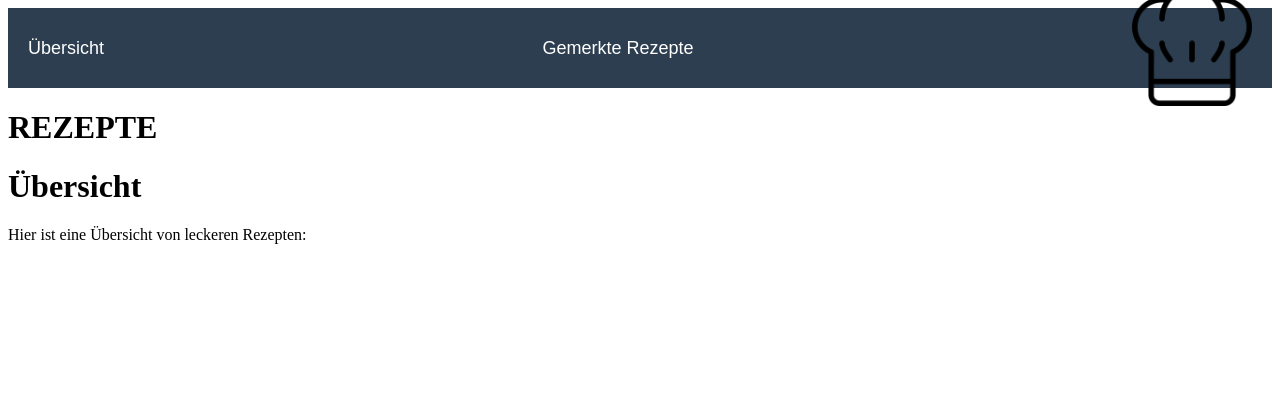
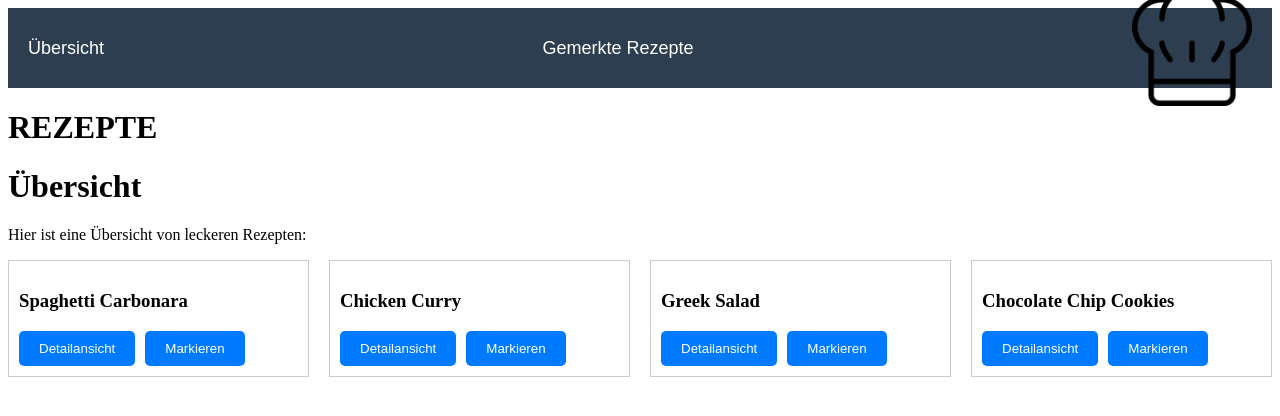
Before and after one commit to SaruniaOwO/Neue-Datenbank-Konzepte---Scharle, a Vue app in the folder front-end/: page /Uebersicht in a window 1280 px wide. Shown: the top 416 px of the page. Built offline with nearby package versions, Linux system fonts and the light colour scheme.

Commit message:
Daten werden Testmäßig aus JSON geladen und in der Detail Page angezeigt. Grundlage für GemerkteRezeptePage angelegt

```diff
--- a/front-end/src/App.vue
+++ b/front-end/src/App.vue
@@ -1,7 +1,9 @@
 <template>
   <NavBar/>
   <h1> REZEPTE </h1>
+  <div class="page-wrap">
   <router-view></router-view>
+</div>
 </template>
 
 <script>
--- a/front-end/src/Pages/GemerkteRezeptePage.vue
+++ b/front-end/src/Pages/GemerkteRezeptePage.vue
@@ -1,10 +1,64 @@
 <template>
-    <h1> GemerkteRezepte </h1>
-    <p>Das sind deine gemerkten Rezepte:</p>
-  </template>
+  <div>
+    <h1>Gemerkte Rezepte</h1>
+    <p>Hier sind deine gemerkten Rezepte:</p>
+    <div v-if="markedRecipes.length > 0">
+      <div v-for="recipeId in markedRecipes" :key="recipeId" class="recipe-item">
+        <h3>{{ getRecipeName(recipeId) }}</h3>
+        <ul>
+          <li v-for="ingredient in getRecipeIngredients(recipeId)" :key="ingredient.name">
+            {{ ingredient.amount ? ingredient.amount + ' ' : '' }}{{ ingredient.name }}
+          </li>
+        </ul>
+      </div>
+    </div>
+    <p v-else>Keine Rezepte gemerkt.</p>
+  </div>
+</template>
 
-  <script>
-      export default {
-        name: 'GemerkteRezeptePage',
-      }
-  </script>
+<script>
+import { recipes } from '@/tempdata';
+
+export default {
+  name: 'GemerkteRezeptePage',
+  data() {
+    return {
+      recipes: recipes,
+      markedRecipes: [],
+    };
+  },
+  methods: {
+    getRecipeName(recipeId) {
+      const recipe = this.recipes.find(recipe => recipe.recipe_id === recipeId);
+      return recipe ? recipe.recipe_name : '';
+    },
+    getRecipeIngredients(recipeId) {
+      const recipe = this.recipes.find(recipe => recipe.recipe_id === recipeId);
+      return recipe ? recipe.ingredients : [];
+    },
+  },
+  mounted() {
+    // Laden der markierten Rezepte aus dem LocalStorage beim Aufrufen der Seite
+    this.markedRecipes = JSON.parse(localStorage.getItem('markedRecipes')) || [];
+  },
+};
+</script>
+
+
+
+<style scoped>
+.recipe-item {
+  border: 1px solid #ccc;
+  padding: 10px;
+  margin-bottom: 10px;
+}
+
+ul {
+  list-style-type: none;
+  padding: 0;
+}
+
+li {
+  margin-left: 20px;
+}
+</style>
--- /dev/null
+++ b/front-end/src/Pages/RezeptDetailPage.vue
@@ -0,0 +1,77 @@
+<template>
+  <div>
+    <h1>{{ recipeName }}</h1>
+    <p>Zutaten:</p>
+    <ul>
+      <li v-for="ingredient in ingredients" :key="ingredient.name">
+        {{ ingredient.name }}{{ ingredient.amount ? ' - ' + ingredient.amount : '' }}
+      </li>
+    </ul>
+  </div>
+</template>
+
+<script>
+import { recipes } from '@/tempdata';
+
+export default {
+  name: 'RezeptDetailPage',
+  data() {
+    return {
+      recipeName: '',
+      ingredients: []
+    }
+  },
+  mounted() {
+    this.fetchRecipeData();
+  },
+  methods: {
+    fetchRecipeData() {
+      const recipeId = this.$route.params.recipeId;
+      const recipe = recipes.find(recipe => recipe.recipe_id === Number(recipeId));
+
+      if (recipe) {
+        this.recipeName = recipe.recipe_name;
+        this.ingredients = recipe.ingredients.map(ingredient => {
+          return {
+            name: ingredient.name,
+            amount: ingredient.amount
+          };
+        });
+      } else {
+        console.error('Rezept nicht gefunden.');
+      }
+    }
+  }
+}
+</script>
+
+
+
+<style scoped>
+h1 {
+  color: #333;
+  margin-bottom: 10px;
+}
+
+ul {
+  list-style-type: none;
+  padding: 0;
+}
+
+li {
+  margin-bottom: 5px;
+}
+
+.router-link {
+  display: inline-block;
+  padding: 10px 20px;
+  background-color: #007bff;
+  color: #fff;
+  text-decoration: none;
+  border-radius: 5px;
+}
+
+.router-link:hover {
+  background-color: #0056b3;
+}
+</style>
--- a/front-end/src/Pages/UebersichtPage.vue
+++ b/front-end/src/Pages/UebersichtPage.vue
@@ -2,11 +2,71 @@
   <div>
     <h1>Übersicht</h1>
     <p>Hier ist eine Übersicht von leckeren Rezepten:</p>
+    <div class="recipe-grid">
+      <div v-for="recipe in recipes" :key="recipe.recipe_id" class="recipe-item">
+        <h3>{{ recipe.recipe_name }}</h3>
+        <button @click="goToDetailPage(recipe.recipe_id)">Detailansicht</button>
+        <button @click="toggleMarked(recipe.recipe_id)">
+          {{ isMarked(recipe.recipe_id) ? 'Markierung aufheben' : 'Markieren' }}
+        </button>
+      </div>
+    </div>
   </div>
 </template>
 
 <script>
+import { recipes } from '@/tempdata';
+
 export default {
   name: 'UebersichtPage',
+  data() {
+    return {
+      recipes,
+      markedRecipes: [],
+    };
+  },
+  methods: {
+    goToDetailPage(recipeId) {
+      this.$router.push(`/Uebersicht/${recipeId}`);
+    },
+    toggleMarked(recipeId) {
+      const index = this.markedRecipes.indexOf(recipeId);
+      if (index !== -1) {
+        this.markedRecipes.splice(index, 1);
+      } else {
+        this.markedRecipes.push(recipeId);
+      }
+    },
+    isMarked(recipeId) {
+      return this.markedRecipes.includes(recipeId);
+    },
+  },
+};
+</script>
+
+<style scoped>
+.recipe-grid {
+  display: grid;
+  grid-template-columns: repeat(auto-fill, minmax(300px, 1fr));
+  gap: 20px;
 }
-</script>
+
+.recipe-item {
+  border: 1px solid #ccc;
+  padding: 10px;
+}
+
+button {
+  padding: 10px 20px;
+  margin-right: 10px;
+  background-color: #007bff;
+  color: #fff;
+  border: none;
+  border-radius: 5px;
+  cursor: pointer;
+}
+
+button:hover {
+  background-color: #0056b3;
+}
+</style>
--- a/front-end/src/main.js
+++ b/front-end/src/main.js
@@ -3,16 +3,24 @@ import App from './App.vue'
 import { createRouter, createWebHistory } from 'vue-router'
 import GemerkteRezeptePage from './Pages/GemerkteRezeptePage.vue';
 import UebersichtPage from './Pages/UebersichtPage.vue';
+import RezeptDetailPage from './Pages/RezeptDetailPage.vue';
 
 const router = createRouter({
     history: createWebHistory(process.env.BASE_URL),
-    routes: [{
-        path: '/Uebersicht',
-        component: UebersichtPage,
-    },{
-        path: '/Gemerkterezepte',
-        component: GemerkteRezeptePage,
-    }]
+    routes: [
+        {
+            path: '/Uebersicht',
+            component: UebersichtPage,
+        },
+        {
+            path: '/Gemerkterezepte',
+            component: GemerkteRezeptePage,
+        },
+        {
+            path: '/Uebersicht/:recipeId',
+            component: RezeptDetailPage,
+        }
+    ]
 });
 
 createApp(App)
--- a/front-end/src/tempdata.js
+++ b/front-end/src/tempdata.js
@@ -1,56 +1,60 @@
-[
+export const recipes = [
   {
+    "recipe_id": 1,
     "recipe_name": "Spaghetti Carbonara",
     "ingredients": [
-        "200g Spaghetti",
-        "100g Pancetta",
-        "2 Eier",
-        "50g Parmesan",
-        "Salz",
-        "Pfeffer"
+      { "name": "Spaghetti", "amount": "200g" },
+      { "name": "Pancetta", "amount": "100g" },
+      { "name": "Eier", "amount": "2" },
+      { "name": "Parmesan", "amount": "50g" },
+      { "name": "Salz" },
+      { "name": "Pfeffer" }
     ]
   },
   {
+    "recipe_id": 2,
     "recipe_name": "Chicken Curry",
     "ingredients": [
-        "500g Hähnchenbrust",
-        "1 Zwiebel",
-        "2 Knoblauchzehen",
-        "1 Dose Kokosmilch",
-        "2 EL Currypaste",
-        "1 EL Sojasauce",
-        "1 EL Honig",
-        "Salz",
-        "Pfeffer",
-        "Öl zum Braten"
+      { "name": "Hähnchenbrust", "amount": "500g" },
+      { "name": "Zwiebel" },
+      { "name": "Knoblauchzehen", "amount": "2" },
+      { "name": "Kokosmilch", "amount": "1 Dose" },
+      { "name": "Currypaste", "amount": "2 EL" },
+      { "name": "Sojasauce", "amount": "1 EL" },
+      { "name": "Honig", "amount": "1 EL" },
+      { "name": "Salz" },
+      { "name": "Pfeffer" },
+      { "name": "Öl zum Braten" }
     ]
   },
   {
+    "recipe_id": 3,
     "recipe_name": "Greek Salad",
     "ingredients": [
-        "2 Tomaten",
-        "1 Gurke",
-        "1 rote Zwiebel",
-        "100g Feta-Käse",
-        "Olivenöl",
-        "1 EL Rotweinessig",
-        "Salz",
-        "Pfeffer",
-        "Oregano"
+      { "name": "Tomaten", "amount": "2" },
+      { "name": "Gurke" },
+      { "name": "rote Zwiebel" },
+      { "name": "Feta-Käse", "amount": "100g" },
+      { "name": "Olivenöl" },
+      { "name": "Rotweinessig", "amount": "1 EL" },
+      { "name": "Salz" },
+      { "name": "Pfeffer" },
+      { "name": "Oregano" }
     ]
   },
   {
+    "recipe_id": 4,
     "recipe_name": "Chocolate Chip Cookies",
     "ingredients": [
-        "200g Butter",
-        "200g brauner Zucker",
-        "100g weißer Zucker",
-        "2 Eier",
-        "1 TL Vanilleextrakt",
-        "300g Mehl",
-        "1 TL Backpulver",
-        "200g Schokoladenstückchen",
-        "Salz"
+      { "name": "Butter", "amount": "200g" },
+      { "name": "brauner Zucker", "amount": "200g" },
+      { "name": "weißer Zucker", "amount": "100g" },
+      { "name": "Eier", "amount": "2" },
+      { "name": "Vanilleextrakt", "amount": "1 TL" },
+      { "name": "Mehl", "amount": "300g" },
+      { "name": "Backpulver", "amount": "1 TL" },
+      { "name": "Schokoladenstückchen", "amount": "200g" },
+      { "name": "Salz" }
     ]
   }
-  ]
+];
```
Also changed, not shown: 1 other file (tests, documents, lock files or other folders). Lines whose indentation alone changed are shown as unchanged.
